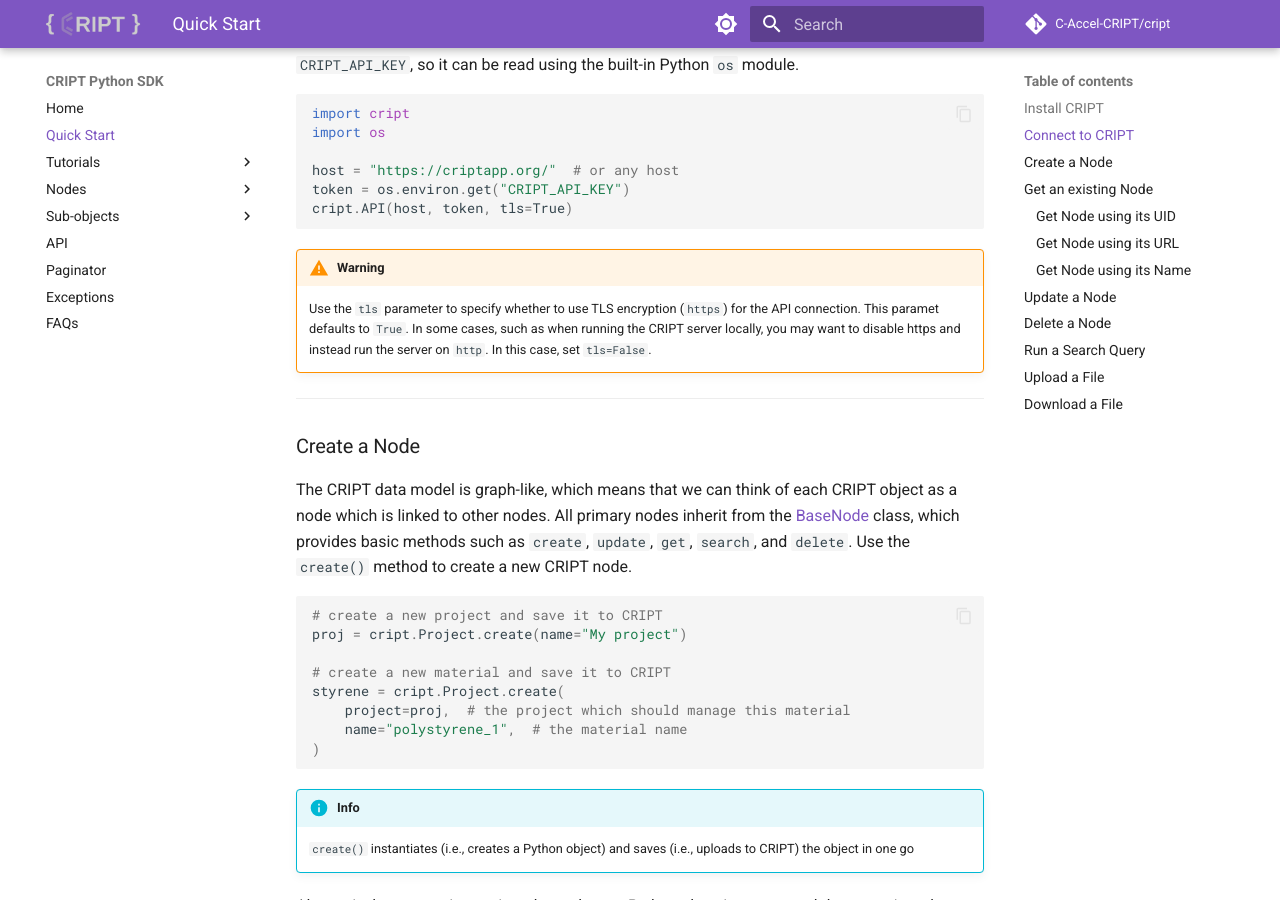
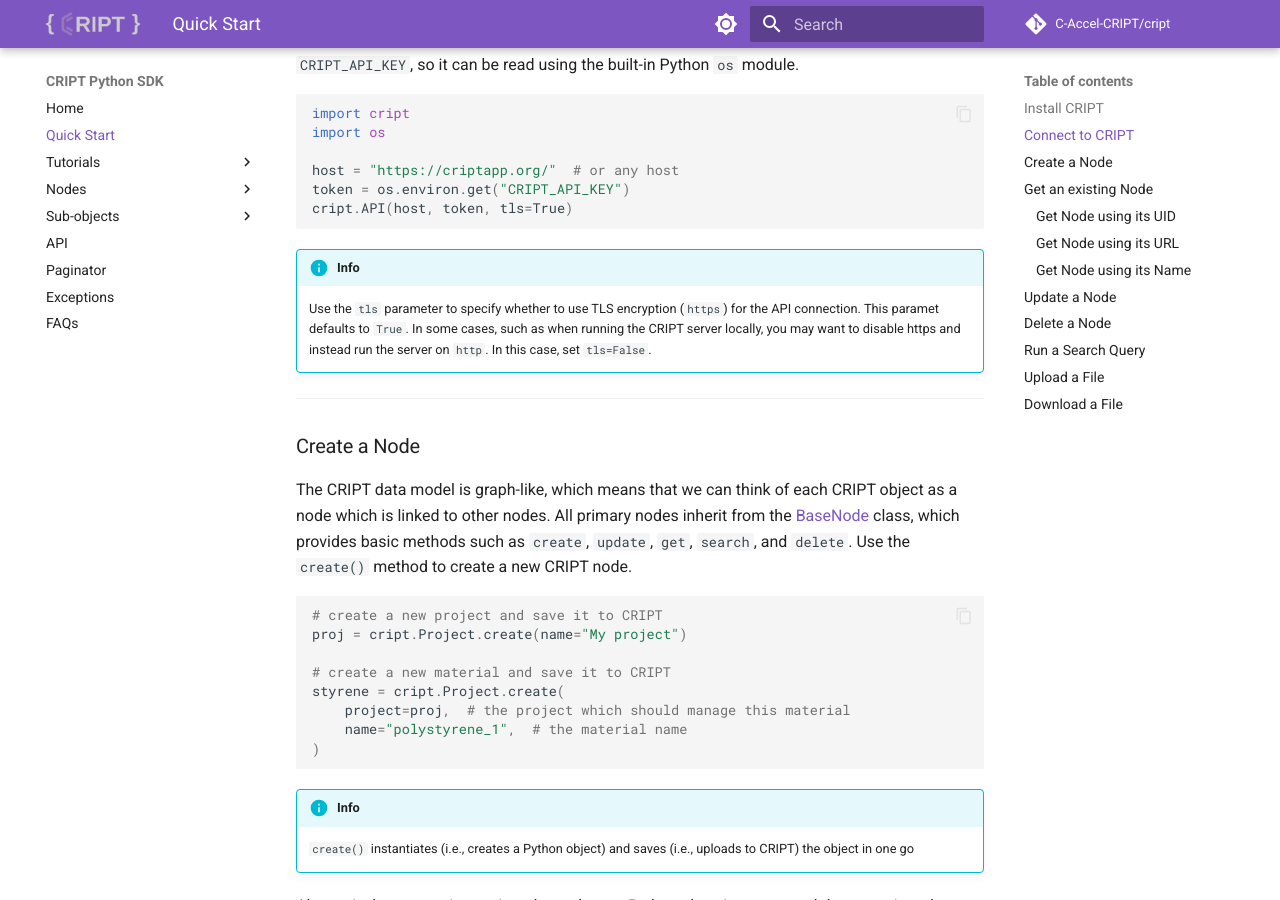
Before and after one commit to C-Accel-CRIPT/sdk-archive, an MkDocs documentation site: the page built from docs/quickstart.md, in a window 1280 px wide and 900 px high, scrolled down 622 px. Built offline with MkDocs 1.6.1 and Material for MkDocs 9.7.7, drawn with Linux system fonts in a browser that asks for light colours; comment, search, counter and statistics services are not loaded.

Commit message:
Update quickstart.md

````diff
--- a/docs/quickstart.md
+++ b/docs/quickstart.md
@@ -22,7 +22,7 @@ token = os.environ.get("CRIPT_API_KEY")
 cript.API(host, token, tls=True)
 ```
 
-!!! warning
+!!! info
     Use the `tls` parameter to specify whether to use TLS encryption (`https`) for the API connection. This paramet defaults to `True`. In some cases, such as when running the CRIPT server locally, you may want to disable https and instead run the server on `http`. In this case, set `tls=False`.
 
 ---
````
